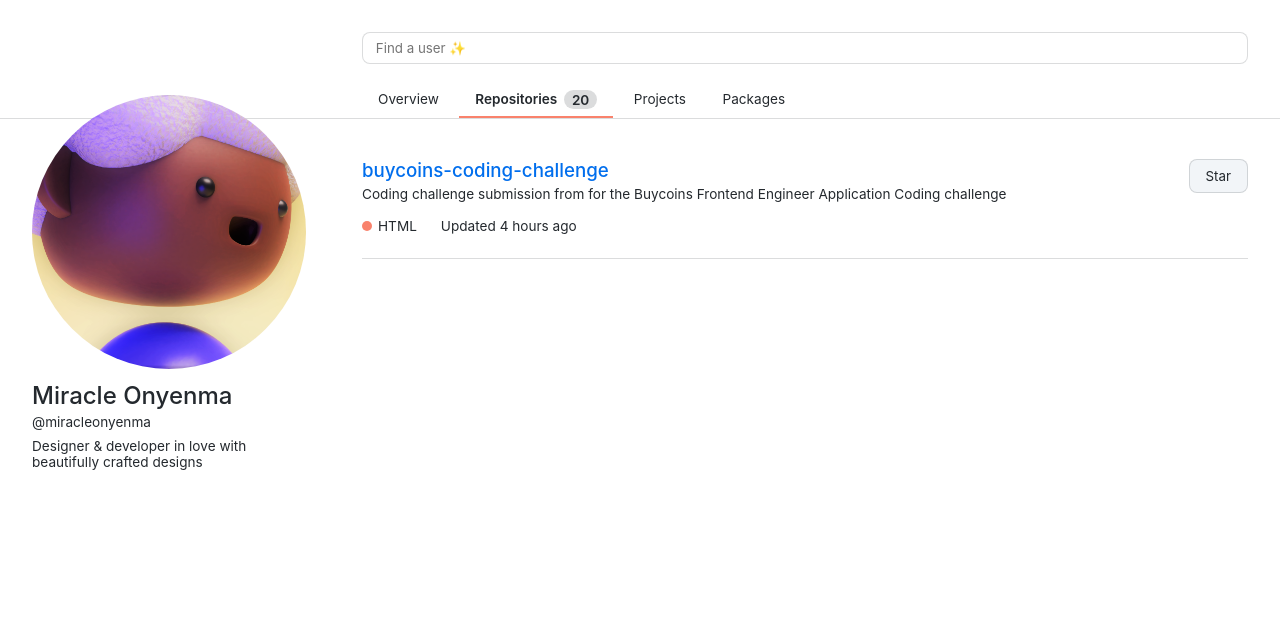
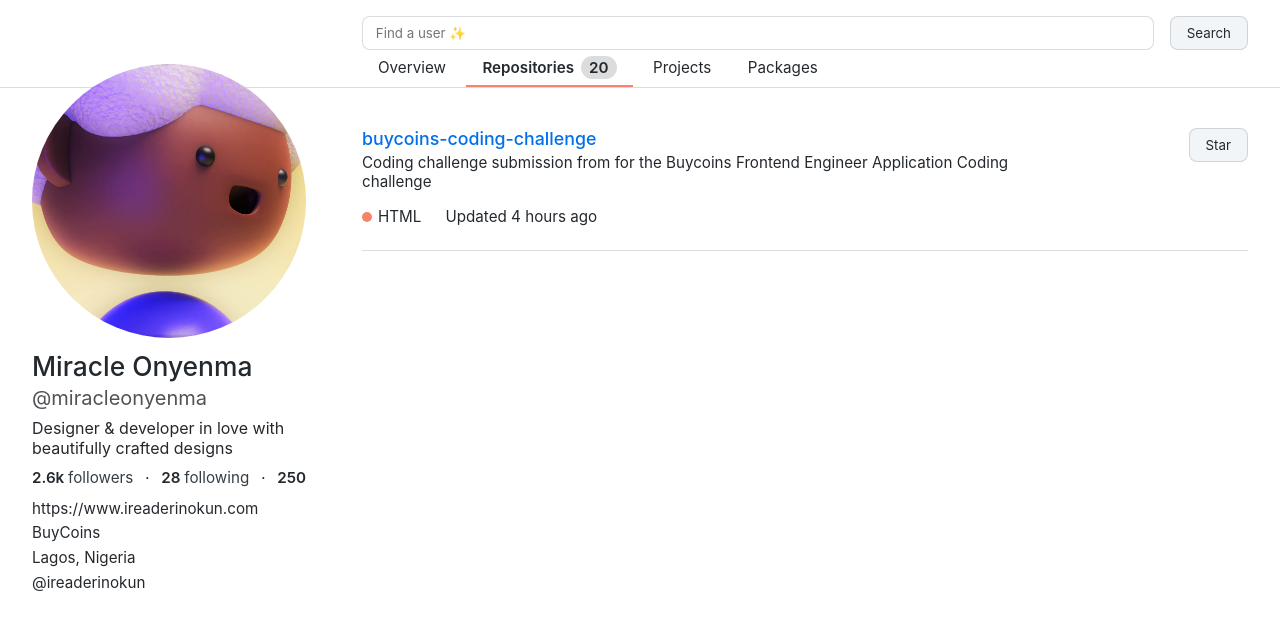
Before and after one commit to miracleonyenma/buycoins-coding-challenge, a plain HTML site: page index.html in a window 1280 px wide. Drawn offline with Linux system fonts and the light colour scheme.

Commit message:
update: add more stucture to profile section

```diff
--- a/assets/style.css
+++ b/assets/style.css
@@ -8,6 +8,8 @@
     --primary-orange: #f9826c;
 
     --primary-dark: #24292e;
+    --secondary-dark: #353e46;
+
 
     --primary-light: #fff;
     --secondary-light: #f2f5f8;
@@ -47,7 +49,12 @@ button{
 
 a{
     text-decoration: none;
+    /* color: var(--primary-blue); */
+}
+
+a:hover{
     color: var(--primary-blue);
+    text-decoration: underline;
 }
 
 h1,h2,h3,h4{
@@ -55,8 +62,9 @@ h1,h2,h3,h4{
     font-weight: 500;
 }
 
-p, span{
-    font-size: .85rem;
+p, span, li, a{
+    font-size: .95rem;
+    color: inherit;
 }
 
 .wrapper{
@@ -75,6 +83,24 @@ p, span{
     background: var(--primary-border-dark);
 }
 
+.btn:active, .btn:focus{
+    /* border-color: var(--secondary-blue); */
+    background: var(--primary-border-dark);
+    box-shadow: 0 0 2px 4px var(--primary-border-dark);
+}
+
+.txt-bold{
+    font-weight: 600;
+}
+
+.show-md{
+    display: none;
+}
+@media  screen and (min-width:768px) {
+    .show-md{
+        display: block;
+    }
+}
 .header {
     width: 100%;
     border-bottom: 1px solid var(--primary-border-dark);
@@ -100,7 +126,10 @@ p, span{
     padding: calc(var(--defVal) * 2) 0;
 }
 
-.input-cont {}
+.input-cont {
+    display: flex;
+    gap: 1em;
+}
 
 .input-cont input {
     width: 100%;
@@ -128,6 +157,16 @@ p, span{
     cursor: pointer;
 }
 
+.tab-group .tab:hover{
+    border-bottom: 2px solid var(--primary-border-dark);
+}
+
+.tab-group .tab.active{
+    font-weight: 600;
+    border-bottom: 2px solid var(--primary-orange);
+}
+
+
 .tab .span{
     vertical-align: middle;
 }
@@ -138,11 +177,6 @@ p, span{
     border-radius: 1rem;
     /* vertical-align: middle; */
     margin-left: .2rem;
-}
-
-.tab-group .tab.active{
-    border-bottom: 2px solid var(--primary-orange);
-    font-weight: 600;
 }
 
 @media screen and (min-width: 768px) {
@@ -158,6 +192,14 @@ p, span{
 
 .profile-container, .repos-container {
     padding: calc(var(--defVal) * 2);
+}
+
+.profile-container h1{
+    font-size: 1.65rem;
+}
+
+.profile-container p{
+    font-size: 1rem;
 }
 
 .profile {
@@ -179,6 +221,45 @@ p, span{
     object-fit: cover;
     width: 100%;
     height: auto;
+}
+
+.profile .profile-username{
+    opacity: .8;
+    font-size: 1.25rem;
+}
+
+.details{
+    display: flex;
+    flex-direction: column;
+    gap: .65em;
+}
+
+.details p{
+}
+
+.others, .stats{
+    display: flex;
+    flex-direction: column;
+    gap: .35em;
+}
+
+.others{
+    order: 1;
+}
+
+.stats{
+    flex-direction: row;
+    justify-content: space-between;
+    flex-wrap: wrap;
+}
+
+.stats .stat{
+    /* margin-right: .65em; */
+    color: var(--secondary-dark);
+}
+
+.stats .stat > span{
+    color: var(--primary-dark);
 }
 
 .repos-container{
--- a/index.html
+++ b/index.html
@@ -15,11 +15,10 @@
         <header class="header">
             <div class="wrapper">
                 <div class="header-group">
-                    <form class="user-form">
-                        <div class="input-cont">
-                            <input type="search" name="user-search" id="user-search" placeholder="Find a user ✨">
-                        </div>
-                    </form>
+                    <div class="input-cont">
+                        <input type="text" name="user-search" id="user-search" placeholder="Find a user ✨">
+                        <button class="btn" type="submit" name="search-btn" id="search-btn">Search</button>
+                    </div>
 
                     <ul class="tab-group">
                         <li class="tab">
@@ -51,18 +50,64 @@
                         <div class="profile-img">
                             <img class="img" src="./assets/img/character-mod1-2 (3).png" alt="User avatar">
                         </div>
-                        <div class="details">
-                            <h2 class="profile-name">
+                        <div>
+                            <h1 class="profile-name">
                                 Miracle Onyenma
-                            </h2>
+                            </h1>
                             <p class="profile-username">
                                 @miracleonyenma
                             </p>
                         </div>
                     </figure>
-                    <p class="profile-description">
-                        Designer & developer in love with beautifully crafted designs
-                    </p>
+                    <div class="details">
+                        <p class="profile-description">
+                            Designer & developer in love with beautifully crafted designs
+                        </p>
+                        <ul class="others">
+                            <li class="other">
+                                <a class="website-url" href="#" target="_blank" rel="noopener noreferrer">
+                                    https://www.ireaderinokun.com
+                                </a>
+                            </li>
+                            <li class="other show-md">
+                                <span class="org">
+                                    BuyCoins
+                                </span>
+                            </li>
+                            <li class="other show-md">
+                                <span class="location">
+                                    Lagos, Nigeria
+                                </span>
+                            </li>
+                            <li class="other show-md">
+                                <a class="twitter" href="#" target="_blank" rel="noopener noreferrer">
+                                    @ireaderinokun
+                                </a>
+                            </li>
+                        </ul>
+                        <div class="stats">
+                            <a href="#" class="stat followers">
+                                <span class="txt-bold">
+                                    2.6k
+                                </span>
+                                followers
+                            </a>
+                            ·
+                            <a href="#" class="stat following">
+                                <span class="txt-bold">
+                                    28
+                                </span>
+                                following
+                            </a>
+                            ·
+                            <a href="#" class="stat stars">
+                                <span class="txt-bold">
+                                    250
+                                </span>
+                            </a>
+                        </div>
+                    </div>
+
                 </aside>
                 <section class="repos-container">
                     <ul class="repos">
```
